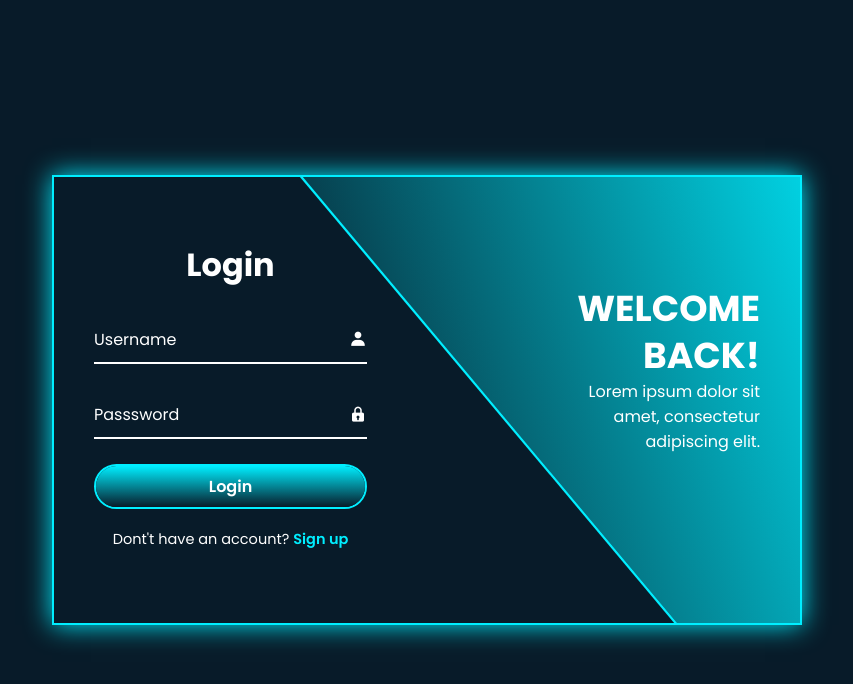
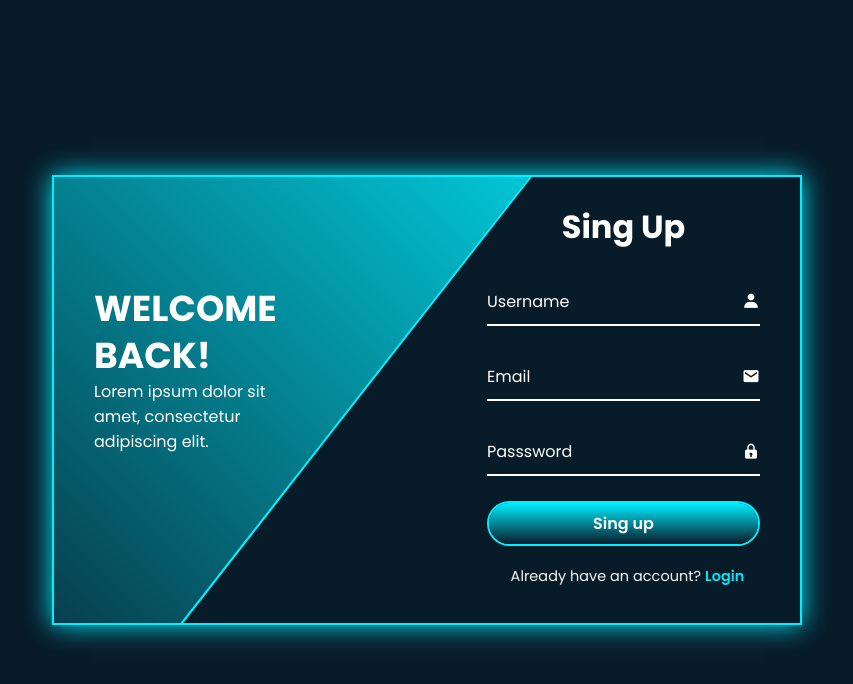
Before and after one commit to prometheuslr/programa--o, a plain HTML site: page web/project01/index.html in a window 1280 px wide. Both pictures are taken after a click on the link "Sign up". Shown: the whole page, without its empty margins (213-1066 px from the left). Drawn offline with nearby package versions, Linux system fonts and the light colour scheme.

Commit message:
finished

```diff
--- a/web/project01/index.html
+++ b/web/project01/index.html
@@ -12,59 +12,59 @@
         <span class="bg-animate"></span>
         <span class="bg-animate2"></span>
         <div class="form-box login">
-            <h2>Login</h2>
+            <h2 class="animation" style="--i:0; --j:21;">Login</h2>
             <form action="#">
-                <div class="input-box">
+                <div class="input-box animation" style="--i:1; --j:22;">
                     <input type="text" required>
                     <Label>Username</Label>
                     <i class='bx bxs-user'></i>
                 </div>
-                <div class="input-box">
+                <div class="input-box animation" style="--i:2; --j:23;">
                     <input type="password" required>
                     <Label>Passsword</Label>
                     <i class='bx bxs-lock'></i>
                 </div>
-                <button class="btn" type="submit">Login</button>
-                <div class="logreg-link">
+                <button class="btn animation" type="submit" style="--i:3; --j:24;">Login</button>
+                <div class="logreg-link animation" style="--i:4; --j:25;">
                     <p>Dont't have an account? <a href="#"class="register-link">Sign up</a></p>
                 </div>
             </form>
         </div>
-        <div class="info-text login">
-            <h2>Welcome Back!</h2>
-            <p>Lorem ipsum dolor sit amet, consectetur adipiscing elit.</p>
+        <div class="info-text login ">
+            <h2 class="animation" style="--i:0; --j:20;">Welcome Back!</h2>
+            <p class="animation" style="--i:1; --j:21;">Lorem ipsum dolor sit amet, consectetur adipiscing elit.</p>
         </div>
 
         <div class="form-box register">
-            <h2>Sing Up</h2>
+            <h2 class="animation" style="--i:17; --j:0;">Sing Up</h2>
             <form action="#">
 
-                <div class="input-box">
+                <div class="input-box animation" style="--i:18; --j:1;">
                     <input type="text" required>
                     <Label>Username</Label>
                     <i class='bx bxs-user'></i>
                 </div>
 
-                <div class="input-box">
+                <div class="input-box animation" style="--i:19; --j:2;">
                     <input type="text" required>
                     <Label>Email</Label>
                     <i class='bx bxs-envelope' ></i>
                 </div>
 
-                <div class="input-box">
+                <div class="input-box animation" style="--i:20; --j:3;">
                     <input type="password" required>
                     <Label>Passsword</Label>
                     <i class='bx bxs-lock'></i>
                 </div>
-                <button class="btn" type="submit">Sing up</button>
-                <div class="logreg-link">
+                <button class="btn animation" style="--i:21; --j:4;" type="submit">Sing up</button>
+                <div class="logreg-link animation" style="--i:22; --j:5;">
                     <p>Already have an account? <a href="#"class="login-link">Login</a></p>
                 </div>
             </form>
         </div>
         <div class="info-text register">
-            <h2>Welcome Back!</h2>
-            <p>Lorem ipsum dolor sit amet, consectetur adipiscing elit.</p>
+            <h2 class="animation" style="--i:17; --j:0;">Welcome Back!</h2>
+            <p class="animation" style="--i:18; --j:1;">Lorem ipsum dolor sit amet, consectetur adipiscing elit.</p>
         </div>
 
     </div>
--- a/web/project01/script.js
+++ b/web/project01/script.js
@@ -1,7 +1,10 @@
 const wrapper = document.querySelector('.wrapper');
 const registerLink = document.querySelector('.register-link');
-const logibLink = document.querySelector('.login-link');
+const loginLink = document.querySelector('.login-link');
 
 registerLink.onclick = () =>{
     wrapper.classList.add('active');
 }
+loginLink.onclick = () =>{
+    wrapper.classList.remove('active');
+}
--- a/web/project01/style.css
+++ b/web/project01/style.css
@@ -40,10 +40,45 @@ body{
     padding: 0 60px 0 40px;
 }
 
+.wrapper .form-box.login .animation{
+    transform: translateX(0);
+    opacity: 1;
+    filter: blur(0);
+    transition: .7s ease;
+    transition-delay: calc(.1s * var(--j));
+}
+
+.wrapper.active .form-box.login .animation{
+    transform: translateX(-120%);
+    opacity: 0;
+    filter: blur(10px);
+    transition-delay: calc(.1s * var(--i));
+}
+
 .wrapper .form-box.register{
     right: 0;
     padding: 0 40px 0 60px;
-    display: none;
+    pointer-events: none;
+}
+
+.wrapper.active .form-box.register{
+    pointer-events: auto;
+}
+
+.wrapper .form-box.register .animation{
+    transform: translateX(120%);
+    opacity: 0;
+    filter: blur(10px);
+    transition: .7s ease;
+    transition-delay: calc(.1s * var(--j));
+}
+
+.wrapper.active .form-box.register .animation{
+    transform: translateX(0);
+    opacity: 1;
+    filter: blur(0);
+    transition-delay: calc(.1s * var(--i));
+
 }
 
 .form-box h2{
@@ -179,11 +214,41 @@ body{
     padding: 0 40px 60px 150px;
 }
 
+.wrapper .info-text.login .animation{
+    transform: translateX(0);
+    opacity: 1;
+    filter: blur(0);
+    transition: .7s ease;
+    transition-delay: calc(.1s * var(--j));
+}
+
+.wrapper.active .info-text.login .animation{
+    transform: translateX(120%);
+    opacity: 0;
+    filter: blur(10px);
+    transition-delay: calc(.1s * var(--i));
+}
+
 .wrapper .info-text.register{
     left: 0;
     text-align: left;
     padding: 0 150px 60px 40px;
-    display: none;
+    pointer-events: none;
+}
+
+.wrapper .info-text.register .animation{
+    transform: translateX(-120%);
+    opacity: 0;
+    filter: blur(10px);
+    transition: .7s ease;
+    transition-delay: calc(.1s * var(--j));
+}
+
+.wrapper.active .info-text.register .animation{
+    transform: translateX(0);
+    opacity: 1;
+    filter: blur(0);
+    transition-delay: calc(.1s * var(--i));
 }
 
 .info-text h2{
@@ -207,8 +272,14 @@ body{
     background: linear-gradient(45deg,#081b29, #0ef);
     border-bottom: 3px solid #0ef;
     transform: rotate(10deg) skewY(40deg);
-    /* transform: rotate(0) skewY(0); */
     transform-origin: bottom right;
+    transition: 1.5s ease;
+    transition-delay: 1.6s;
+}
+
+.wrapper.active .bg-animate{
+    transform: rotate(0) skewY(0);
+    transition-delay: .5s;
 }
 
 .wrapper .bg-animate2{
@@ -219,7 +290,14 @@ body{
     height: 700px;
     background: #081b29;
     border-top: 3px solid #0ef;
-    /* transform: rotate(-11deg) skewY(-41deg); */
     transform: rotate(0) skewY(0);
     transform-origin: bottom left;
+    transition: 1.5s ease;
+    transition-delay: .5s;
 }
+
+
+.wrapper.active .bg-animate2{
+    transform: rotate(-11deg) skewY(-41deg);
+    transition-delay: 1.2s;
+}
```
